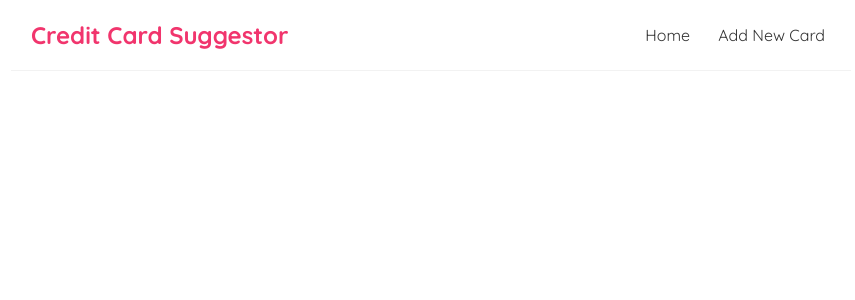
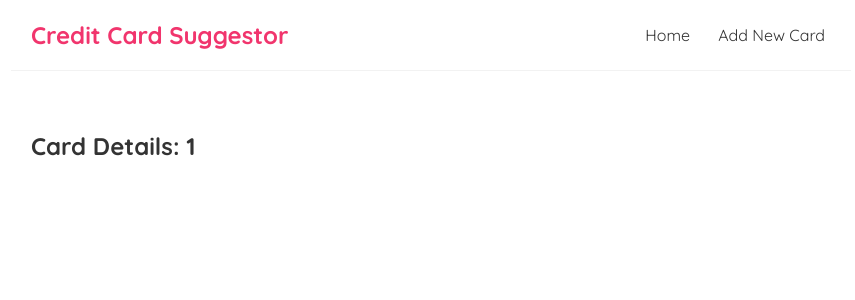
Before and after one commit to giang184/CCSuggestor, a React (Create React App) app: page /cards/1 in a window 1280 px wide. Shown: the top 300 px of the page, without its empty margins (209-1064 px from the left). Built offline with nearby package versions, Linux system fonts and the light colour scheme; no server answers.

Commit message:
add cardDetail

```diff
--- a/src/App.js
+++ b/src/App.js
@@ -2,6 +2,7 @@ import Navbar from './components/Navbar';
 import Dashboard from './components/Dashboard';
 import AddCardDynamic from './components/AddCardDynamic';
 import {BrowserRouter as Router, Route, Switch} from 'react-router-dom'
+import CardDetails from './components/CardDetails';
 
 function App() {
   return (
@@ -16,6 +17,9 @@ function App() {
             <Route path="/create">
               <AddCardDynamic />
             </Route>
+            <Route path="/cards/:id">
+              <CardDetails />
+            </Route>
           </Switch>
         </div>
       </div>
--- /dev/null
+++ b/src/components/CardDetails.js
@@ -0,0 +1,13 @@
+import { useParams } from "react-router";
+
+const CardDetails = () => {
+  const {id} = useParams();
+
+  return (
+    <div className="card-details">
+      <h2>Card Details: {id}</h2>
+    </div>
+  );
+}
+
+export default CardDetails;
--- a/src/components/CardList.js
+++ b/src/components/CardList.js
@@ -1,4 +1,5 @@
 import React from 'react';
+import { Link } from 'react-router-dom';
 import useFirestore from '../hooks/useFirestore';
 
 const CardList = ({title, handleDelete}) => {
@@ -8,6 +9,7 @@ const CardList = ({title, handleDelete}) => {
       <h1>{title}</h1>
       {cards.map((card) => (
           <div className="card-preview" key={card.id}>
+            <Link to={`/cards/${card.id}`}>
               <h2>{card.name}</h2>
               <h4>TYPE: {card.type}</h4>
               {/* <h4>REWARDS: </h4>
@@ -16,6 +18,8 @@ const CardList = ({title, handleDelete}) => {
                       <p key={key}>{key}: {val}%</p>
                   )
               } */}
+            </Link>
+
             <button onClick = {() => handleDelete(card.id)}>Delete Card</button>
           </div>
         ))}
--- a/src/index.css
+++ b/src/index.css
@@ -48,3 +48,7 @@
   color: #f1356d;
   margin-bottom: 8px;
 }
+
+.card-preview a{
+  text-decoration: none;
+}
```
Lines whose indentation alone changed are shown as unchanged.
